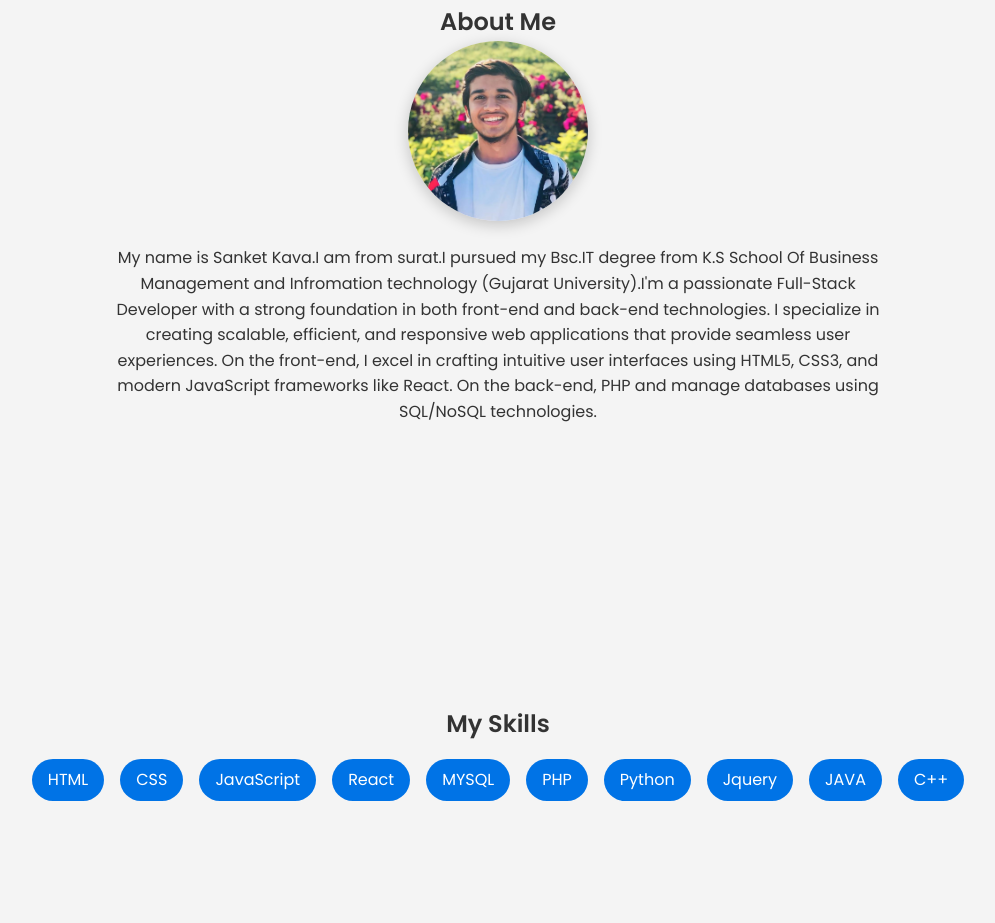
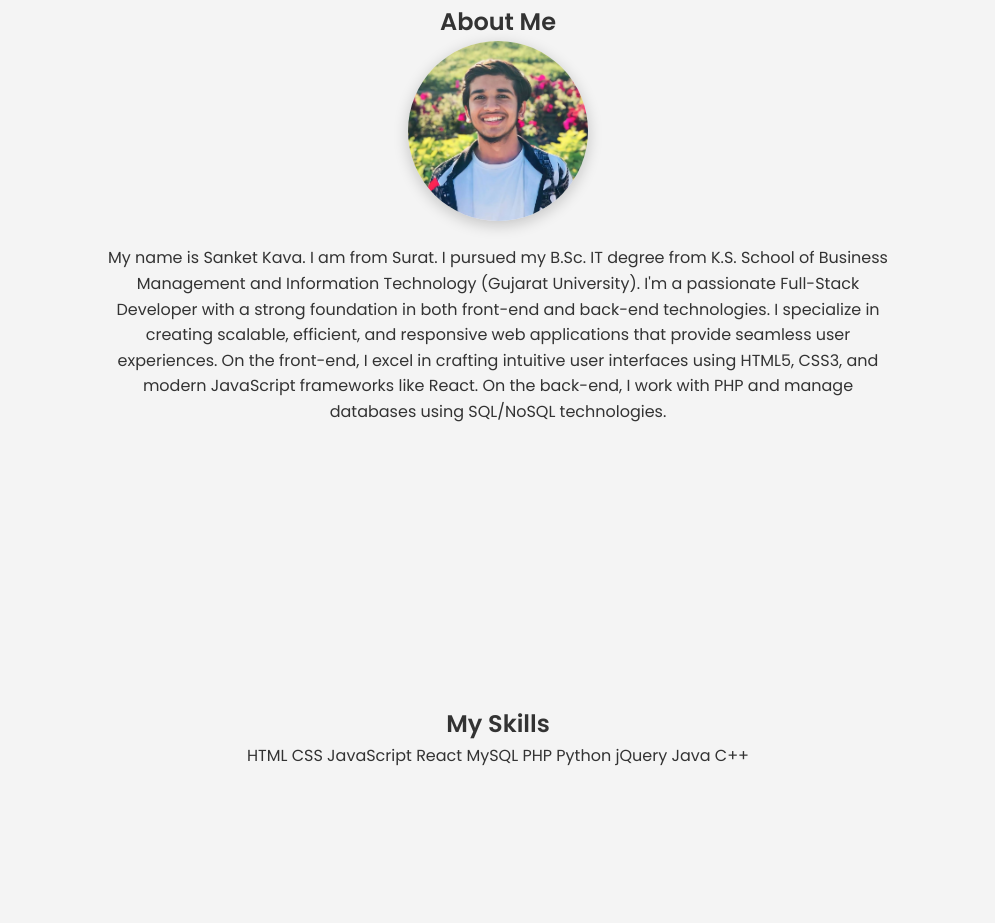
Before and after one commit to optrader77/Portfoli, a plain HTML site: page index.html in a window 1280 px wide. Shown: the part 977-1900 px from the top of the page, without its empty margins (142-1137 px from the left). Drawn offline with Linux system fonts and the light colour scheme.

Commit message:
index.html

```diff
--- a/index.html
+++ b/index.html
@@ -2,24 +2,20 @@
 <html lang="en">
   <head>
     <meta charset="UTF-8" />
-    <meta
-      name="viewport"
-      content="width=device-width, initial-scale=1.0"
-    />
+    <meta name="viewport" content="width=device-width, initial-scale=1.0" />
     <title>Advanced Portfolio</title>
     <!-- Link to Google Fonts -->
-    <link
-      href="https://fonts.googleapis.com/css2?family=Poppins:wght@400;600&display=swap"
-      rel="stylesheet"
-    />
+    <link href="https://fonts.googleapis.com/css2?family=Poppins:wght@400;600&display=swap" rel="stylesheet" />
     <!-- Link to stylesheet -->
     <link rel="stylesheet" href="styles.css" />
+    <script defer src="script.js"></script>
   </head>
   <body>
     <!-- Header and Navigation -->
     <header>
       <nav class="navbar">
         <div class="logo">MyPortfolio</div>
+        <button class="menu-toggle" aria-label="Toggle Navigation">☰</button>
         <ul class="nav-links">
           <li><a href="#hero">Home</a></li>
           <li><a href="#about">About</a></li>
@@ -34,10 +30,8 @@
     <!-- Hero Section with Background Image and Overlay -->
     <section id="hero">
       <div class="hero-overlay">
-        <h1 class="hero-title">Hi, I'm Alex</h1>
-        <p class="hero-subtitle">
-          Full-Stack Developer
-        </p>
+        <h1 class="hero-title">Hi, I'm Sanket</h1>
+        <p class="hero-subtitle">Full-Stack Developer</p>
         <a href="#about" class="btn">Discover More</a>
       </div>
     </section>
@@ -50,7 +44,7 @@
         <div class="about-content">
           <img src="profile.jpg" alt="Profile Picture" class="profile-pic" />
           <p>
-            My name is Sanket Kava.I am from surat.I pursued my Bsc.IT degree from K.S School Of Business Management and Infromation technology (Gujarat University).I'm a passionate Full-Stack Developer with a strong foundation in both front-end and back-end technologies. I specialize in creating scalable, efficient, and responsive web applications that provide seamless user experiences. On the front-end, I excel in crafting intuitive user interfaces using HTML5, CSS3, and modern JavaScript frameworks like React. On the back-end, PHP and manage databases using SQL/NoSQL technologies.
+            My name is Sanket Kava. I am from Surat. I pursued my B.Sc. IT degree from K.S. School of Business Management and Information Technology (Gujarat University). I'm a passionate Full-Stack Developer with a strong foundation in both front-end and back-end technologies. I specialize in creating scalable, efficient, and responsive web applications that provide seamless user experiences. On the front-end, I excel in crafting intuitive user interfaces using HTML5, CSS3, and modern JavaScript frameworks like React. On the back-end, I work with PHP and manage databases using SQL/NoSQL technologies.
           </p>
         </div>
       </section>
@@ -58,18 +52,18 @@
       <!-- Skills Section -->
       <section id="skills" class="section">
         <h2>My Skills</h2>
-        <ul class="skills-list">
-          <li>HTML</li>
-          <li>CSS</li>
-          <li>JavaScript</li>
-          <li>React</li>
-          <li>MYSQL</li>
-          <li>PHP</li>
-          <li>Python</li>
-          <li>Jquery</li>
-          <li>JAVA</li>
-          <li>C++</li>
-        </ul>
+        <div class="skills-grid">
+          <span>HTML</span>
+          <span>CSS</span>
+          <span>JavaScript</span>
+          <span>React</span>
+          <span>MySQL</span>
+          <span>PHP</span>
+          <span>Python</span>
+          <span>jQuery</span>
+          <span>Java</span>
+          <span>C++</span>
+        </div>
       </section>
 
       <!-- Projects Section -->
@@ -80,21 +74,18 @@
             <img src="project1.jpg" alt="Project 1" />
             <div class="project-info">
               <h3>Project One</h3>
-              <p>
-                A dynamic web application that showcases my skills in front-end development.
-              </p>
+              <p>A dynamic web application that showcases my skills in front-end development.</p>
+              <a href="https://github.com/yourproject" target="_blank" class="btn">View Project</a>
             </div>
           </article>
           <article class="project">
             <img src="project2.jpg" alt="Project 2" />
             <div class="project-info">
               <h3>Project Two</h3>
-              <p>
-                A creative project demonstrating responsive design and modern UI techniques.
-              </p>
+              <p>A creative project demonstrating responsive design and modern UI techniques.</p>
+              <a href="https://github.com/yourproject" target="_blank" class="btn">View Project</a>
             </div>
           </article>
-          <!-- More projects can be added in a similar structure -->
         </div>
       </section>
 
@@ -108,8 +99,8 @@
       <section id="contact" class="section">
         <h2>Contact Me</h2>
         <div class="contact-info">
-          <p><strong>Email:</strong> <a href="sanketkava555@gmail.com">sanketkava555@gmail.com</a></p>
-          <p><strong>Phone:</strong>+91 9978677047</p>
+          <p><strong>Email:</strong> <a href="mailto:sanketkava555@gmail.com">sanketkava555@gmail.com</a></p>
+          <p><strong>Phone:</strong> +91 9978677047</p>
           <p><strong>Location:</strong> Surat, India</p>
         </div>
       </section>
```
